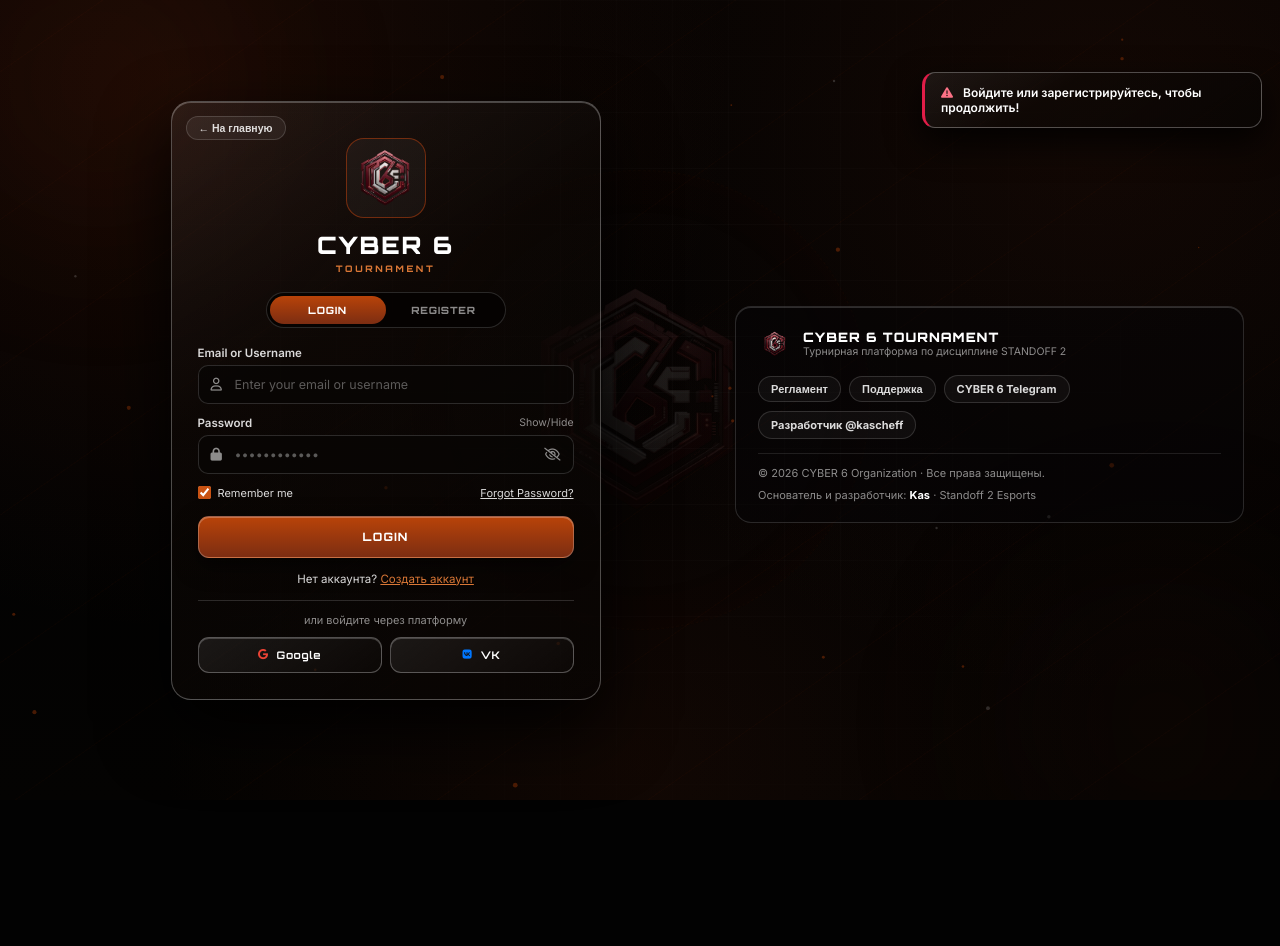
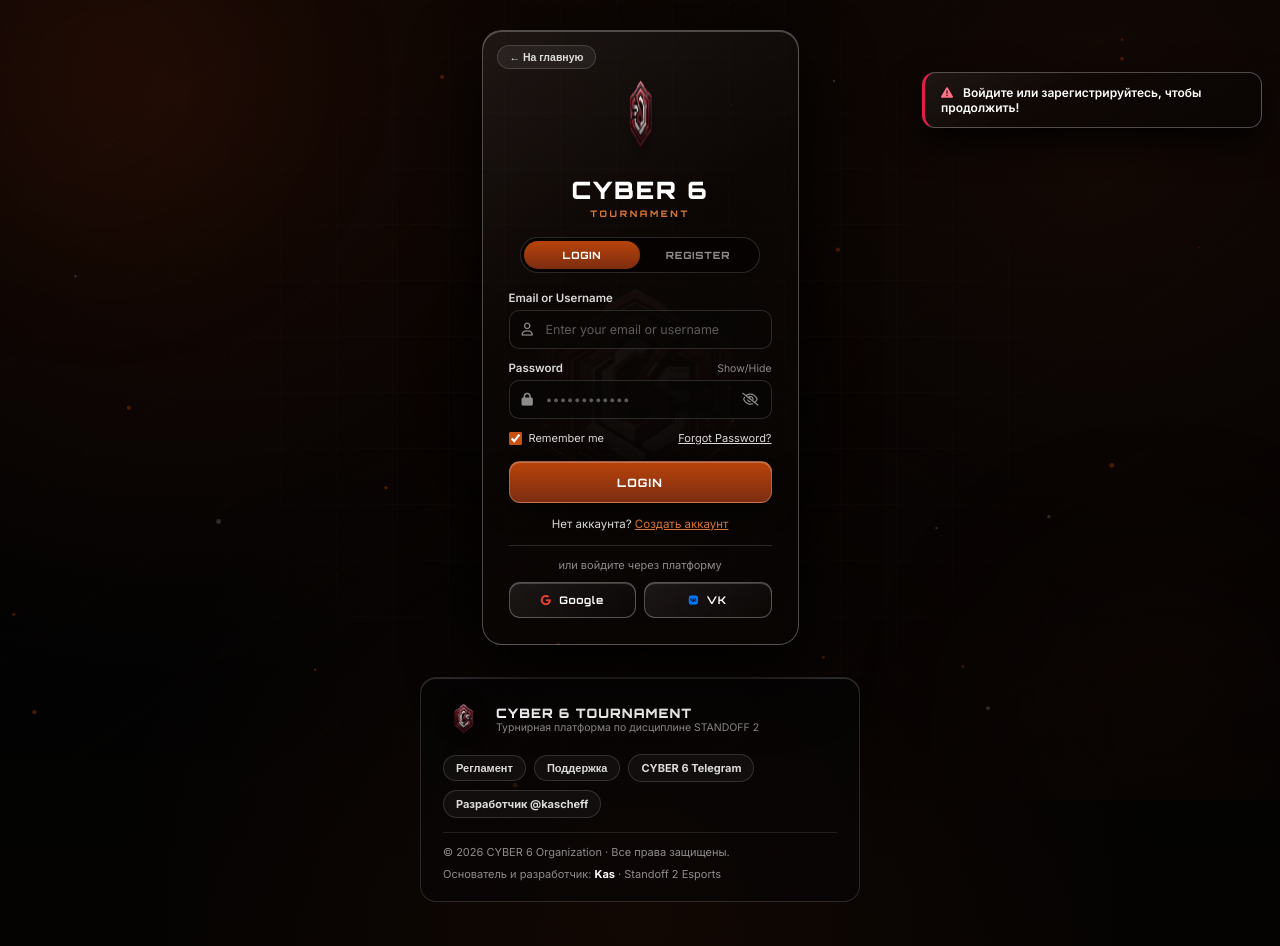
Before and after one commit to cyber6tournaments/cyber6tournaments.github.io, a plain HTML site: page index.html in a window 1280 px wide. Both pictures are taken after a click on the button "КОМАНДЫ". Before the commit the page ends 800 px from the top, so only its background shows below. Drawn offline with Linux system fonts and the light colour scheme; no server answers.

Commit message:
Implement styles for login layout and logo animations
Added styles for login route layout and logo animations.

```diff
--- a/style.css
+++ b/style.css
@@ -3273,3 +3273,64 @@ body.on-login-route .arena-stage-wrap {
     margin-bottom: 92px;
   }
 }
+
+/* === V24 FIXES: AUTH VERTICAL LAYOUT + FRAMELESS 1.2X SLOW-SPINNING LOGO === */
+body.on-login-route .arena-stage-wrap {
+  flex-direction: column !important;
+  align-items: center !important;
+  justify-content: flex-start !important;
+  gap: 22px !important;
+  padding: 20px 14px 28px 14px !important;
+}
+body.on-login-route #sec-login {
+  width: 100% !important;
+  display: flex !important;
+  justify-content: center !important;
+}
+body.on-login-route .c6e-site-footer {
+  width: 100% !important;
+  max-width: 440px !important;
+  margin: 0 auto 16px auto !important;
+}
+
+@keyframes c6eLogoSlowSpin {
+  0% { transform: rotateY(0deg); }
+  100% { transform: rotateY(360deg); }
+}
+
+.auth-logo-wrap {
+  width: 96px !important;
+  height: 96px !important;
+  border: none !important;
+  background: transparent !important;
+  box-shadow: none !important;
+  border-radius: 0 !important;
+  overflow: visible !important;
+  perspective: 600px;
+}
+.topbar-logo-wrap {
+  width: 48px !important;
+  height: 48px !important;
+  border: none !important;
+  background: transparent !important;
+  box-shadow: none !important;
+  border-radius: 0 !important;
+  overflow: visible !important;
+  perspective: 500px;
+}
+.c6e-footer-brand img {
+  width: 42px !important;
+  height: 42px !important;
+  border: none !important;
+  background: transparent !important;
+  border-radius: 0 !important;
+  animation: c6eLogoSlowSpin 9s linear infinite;
+  will-change: transform;
+  filter: drop-shadow(0 4px 10px rgba(0, 0, 0, 0.55));
+}
+.auth-logo-img,
+.topbar-logo-img {
+  animation: c6eLogoSlowSpin 9s linear infinite;
+  will-change: transform;
+  filter: drop-shadow(0 6px 14px rgba(0, 0, 0, 0.55));
+}
```
